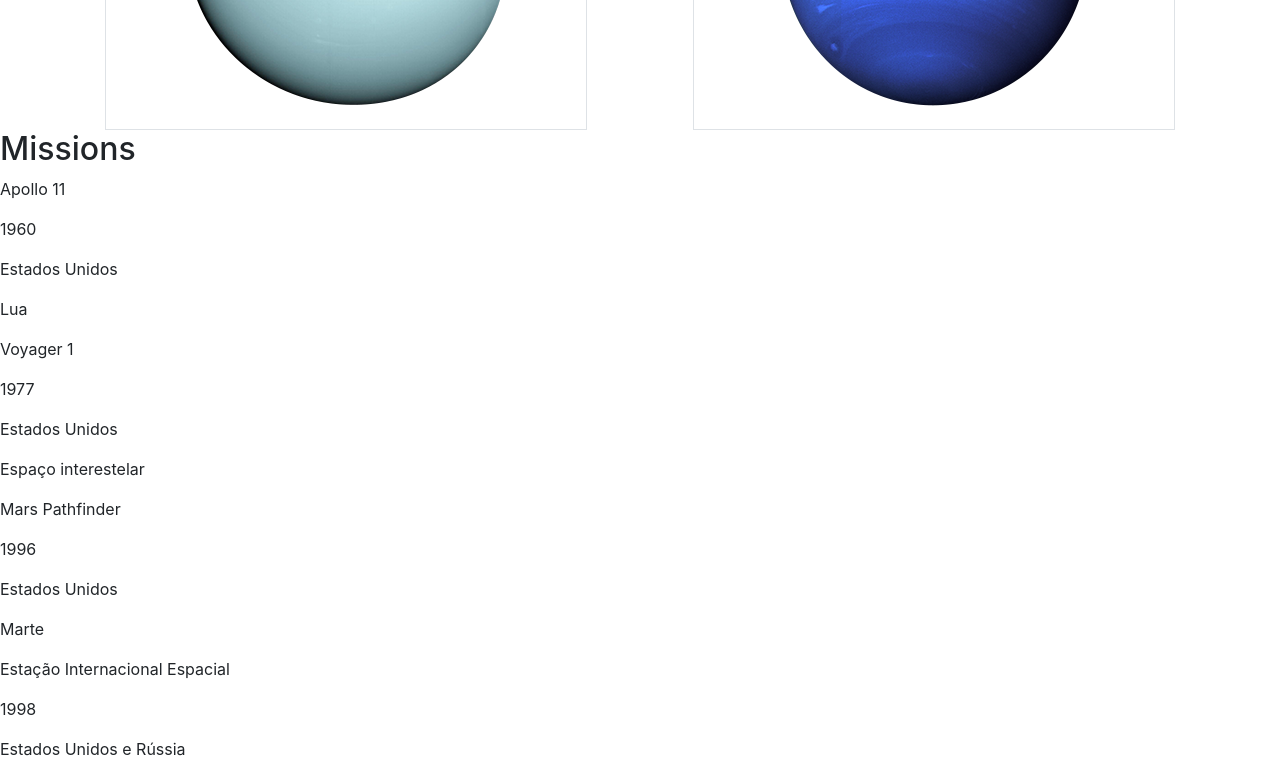
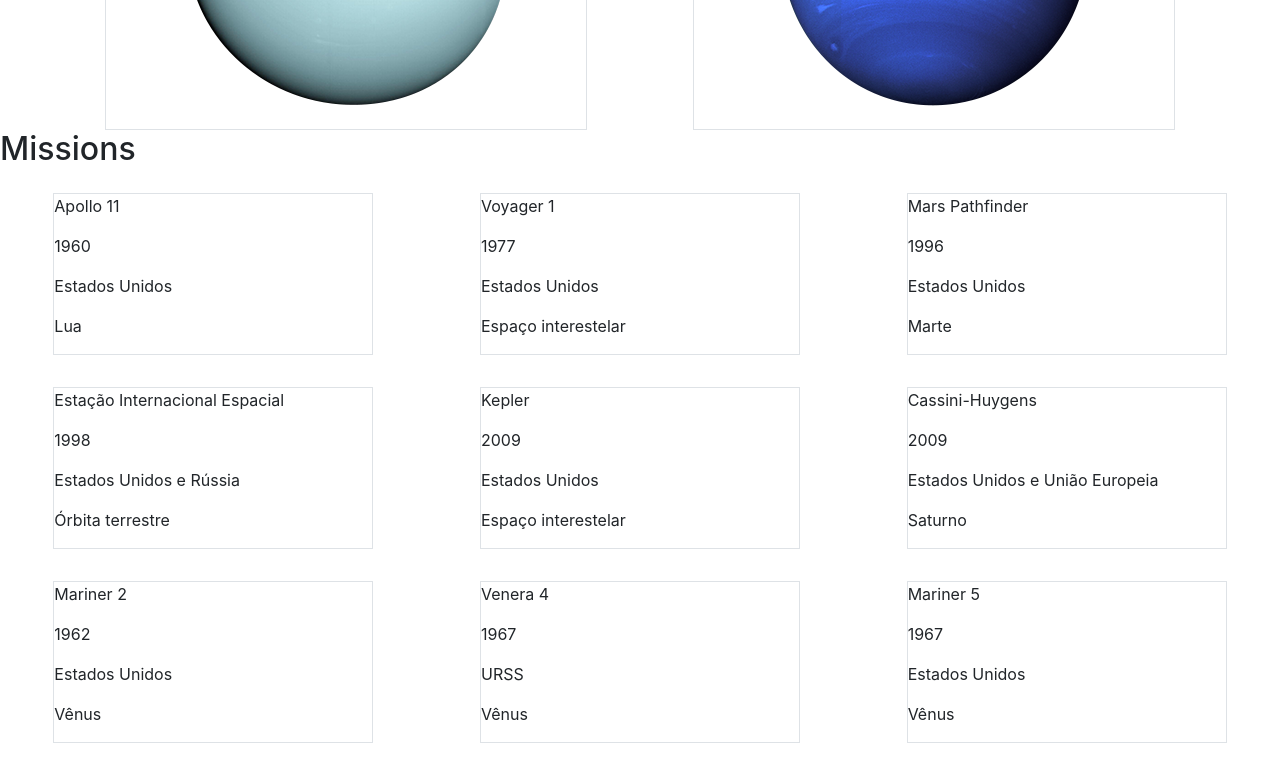
Before and after one commit to Alexandre-Lustosa-Escossio/solar-system-project, a React (Create React App) app: page / in a window 1280 px wide. Shown: the part 1580-2353 px from the top of the page. Built offline with nearby package versions, Linux system fonts and the light colour scheme.

Commit message:
style: Missions component basic stylization

```diff
--- a/src/App.js
+++ b/src/App.js
@@ -5,7 +5,7 @@
 
 export default function App() {
   return (
-    <main>
+    <main className='d-flex flex-column align-items-center'>
       <Header />
       <SolarSystem />
       <Missions />
--- a/src/components/MissionCard.jsx
+++ b/src/components/MissionCard.jsx
@@ -9,7 +9,8 @@
         destination
     } = props
   return (
-    <div data-testid='mission-card'>
+    <div data-testid='mission-card'
+    className='d-block w-25 m-3 border' >
         <p>{ name }</p>
         <p>{ year }</p>
         <p>{ country }</p>
--- a/src/components/Missions.jsx
+++ b/src/components/Missions.jsx
@@ -7,8 +7,11 @@
   return (
     <div>
         <Title headline='Missions'/>
-        {missions.map(mission =>
-            <MissionCard key={mission.name} {...mission} /> )}
+        <div className='d-flex flex-wrap
+        justify-content-around align-items-center'>
+          {missions.map(mission =>
+              <MissionCard key={mission.name} {...mission} /> )}
+        </div>
     </div>
   )
 }
```
